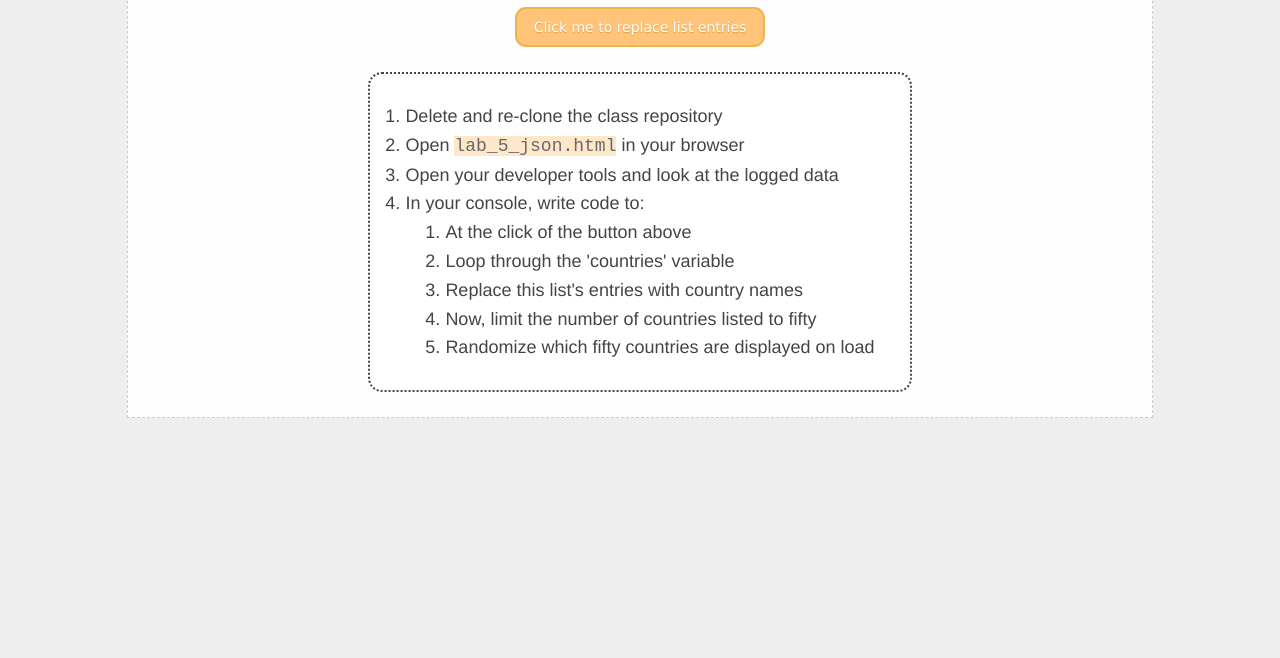
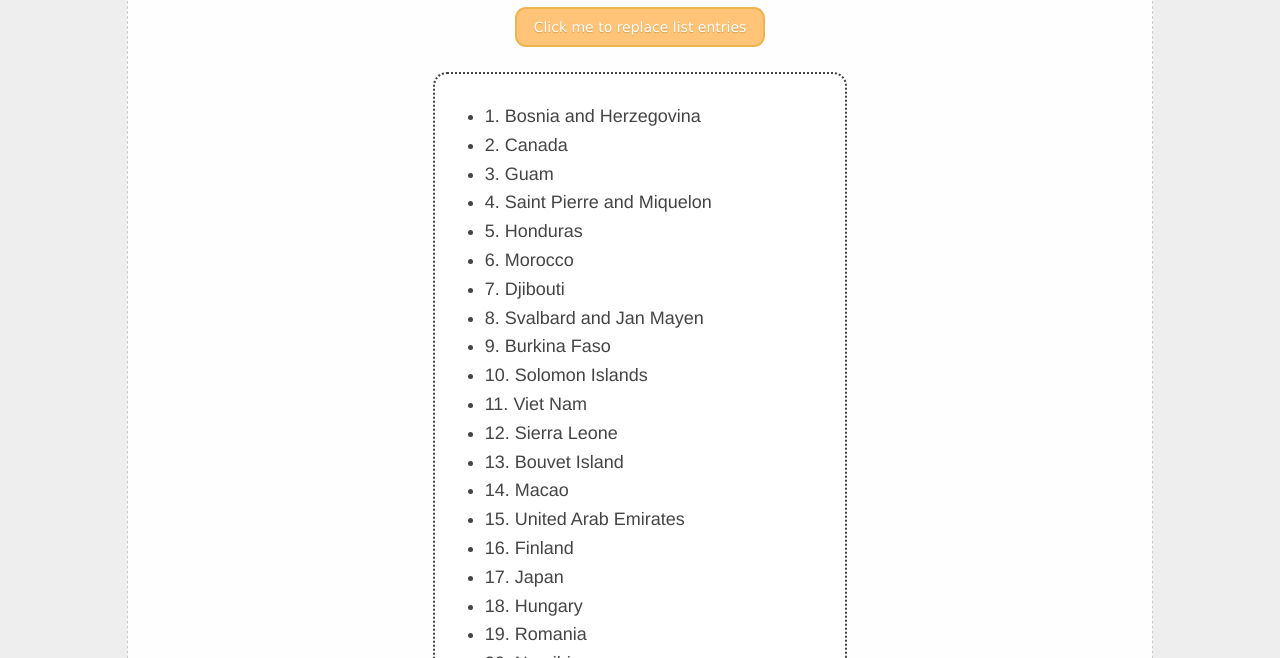
Before and after one commit to zachn10/zachn10.github.io, a plain HTML site: page lab_5/index.html in a window 1280 px wide. Both pictures are taken after a click on the button "Click me to replace list entries". Shown: the part 142-800 px from the top of the page. Drawn offline with Linux system fonts and the light colour scheme.

Commit message:
lab_6_ajax

```diff
--- a/lab_5/index.html
+++ b/lab_5/index.html
@@ -3,36 +3,20 @@
 
 <head>
   <title>Test JSON page</title>
-  <link rel="stylesheet" type="text/css" href="./lab_styles.css">
+  <link rel="stylesheet" type="text/css" href="lab_styles.css">
 </head>
-
 <body>
 <div class="container">
   <div class="wrapper">
     <div class="header">Test JSON page</div>
-      <!-- <button class="button" onclick="loadData()">Load Some JSON</button> -->
-      <button class="button" onclick="myFunction()">Click me to replace list entries</button>
+    <button class="button" onclick = "clickme()">Click me to replace list entries</button>
     <div class="content">
-        <ol class="instructions">
-          <li>Delete and re-clone the class repository</li>
-          <li>Open <span class="code">lab_5_json.html</span> in your browser</li>
-          <li>Open your developer tools and look at the logged data</li>
-          <li>In your console, write code to:
-            <ol>
-              <li>At the click of the button above</li>
-              <li>Loop through the 'countries' variable</li>
-              <li>Replace this list's entries with country names</li>
-              <li>Now, limit the number of countries listed to fifty</li>
-              <li>Randomize which fifty countries are displayed on load</li>
-            </ol>
-          </li>
-        </ol>
+      <ul id="list"></ul>
     </div>
     <div class="footer"></div>
   </div>
 </div>
 <script>
-
   /* N.B. - For your lab, use the variable "countries" now available on the window space */
   const countries = [
     { "name": "Afghanistan", "code": "AF" },
@@ -279,26 +263,28 @@
     { "name": "Zambia", "code": "ZM" },
     { "name": "Zimbabwe", "code": "ZW" }
   ]
-    console.log("List of countries in the world", countries);
-    sessionStorage.getItem('countries_');
+  sessionStorage.setItem("name", JSON.stringify(countries));
 
-    function myFunction() {
-      const json = sessionStorage.getItem('countries');
+  function clickme(countries) {
+    const json = sessionStorage.getItem('name');
     const list = JSON.parse(json);
-      const element = document.querySelector('instructions');
-      sessionStorage.setItem();
+    const countriesArray = list.map((i) => i.name);
 
-        for (i = 0, i < countries.length; i++;) {
-          const randomItem = countries[Math.floor(Math.random() * countries.length)];
-          let results = countries[randomItem]
-          if (randomItem == 50) {
-          document.writeln("<ol>" + results)
-          console.log(results);
+
+    for (var i = 0; i < 50; i++){
+      var data = getRandomIntInclusive(countriesArray); console.log(data);
+      var listitem = document.createElement("LI");
+      var number = i + 1;
+      var listtext = document.createTextNode(number + ". " + data);
+      listitem.appendChild(listtext);
+      document.getElementById("list").appendChild(listitem);
     }
+
+    function getRandomIntInclusive(countriesArray) {
+      return countriesArray[Math.floor(Math.random() * countriesArray.length)]
     }
   }
 
 </script>
 </body>
-
 </html>
--- a/lab_5/lab_styles.css
+++ b/lab_5/lab_styles.css
@@ -1,3 +1,4 @@
+/* Set document default styles for text */
 body {
   line-height: 1.6;
   font-size: 18px;
```
Lines whose indentation alone changed are shown as unchanged.
